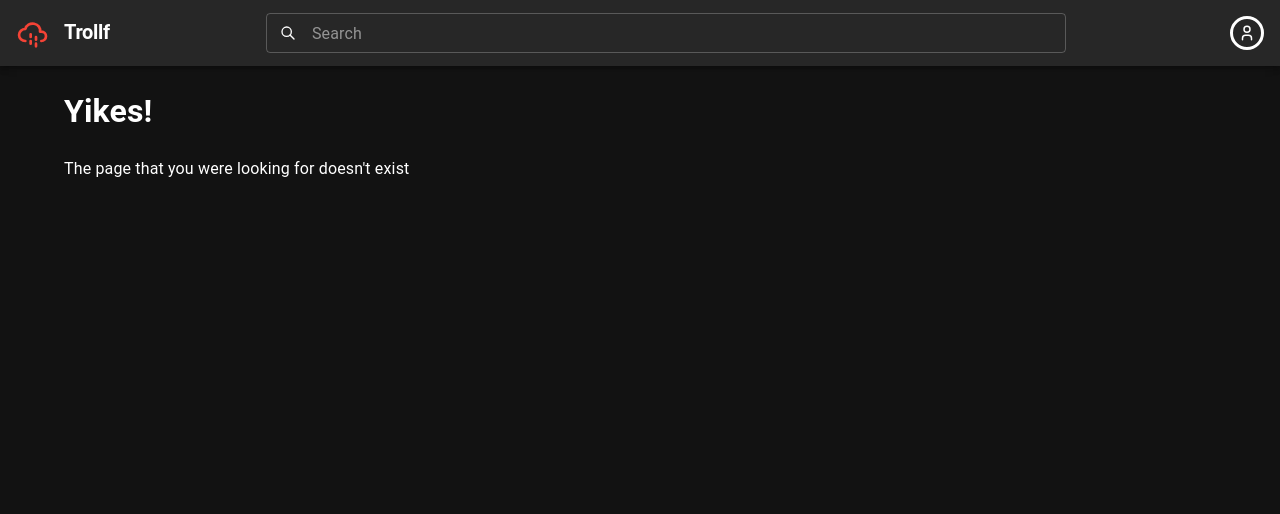
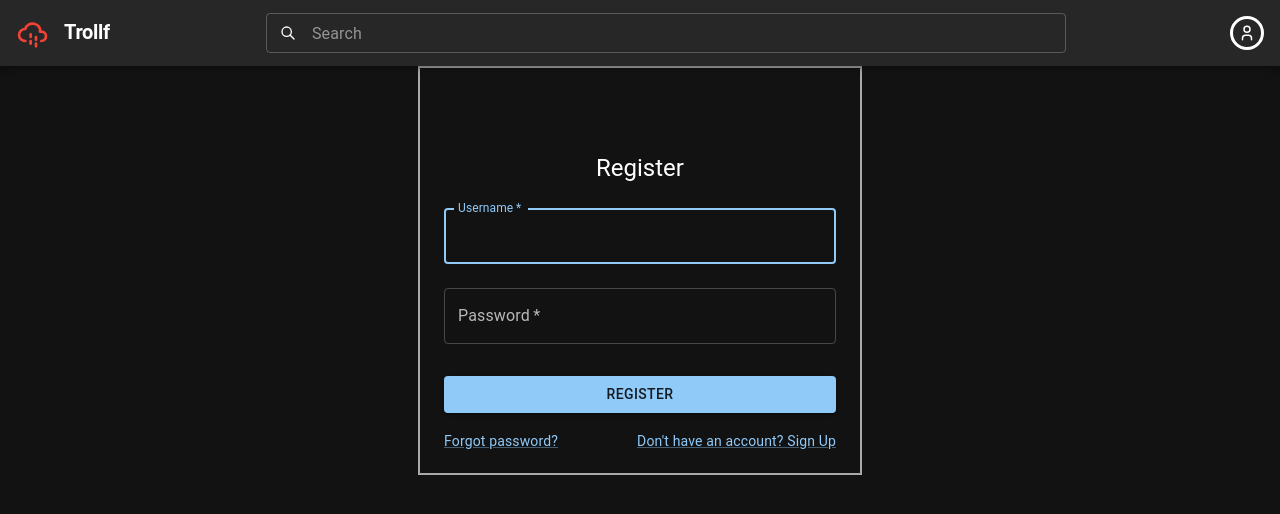
Before and after one commit to mScule/troll-forum-front, a React (Vite) app: page /register in a window 1280 px wide. Shown: the top 514 px of the page. Built offline with nearby package versions, Linux system fonts and the light colour scheme.

Commit message:
Basic registry form
Added basic registry form, can add users to database. Missing validation

```diff
--- /dev/null
+++ b/src/components/Register.tsx
@@ -0,0 +1,109 @@
+import * as React from 'react';
+import Button from '@mui/material/Button';
+import CssBaseline from '@mui/material/CssBaseline';
+import TextField from '@mui/material/TextField';
+import FormControlLabel from '@mui/material/FormControlLabel';
+import Checkbox from '@mui/material/Checkbox';
+import Link from '@mui/material/Link';
+import Grid from '@mui/material/Grid';
+import Box from '@mui/material/Box';
+import Typography from '@mui/material/Typography';
+import Container from '@mui/material/Container';
+import { createTheme, ThemeProvider } from '@mui/material/styles';
+import {useState} from "react";
+import axios from "axios";
+
+export default function Register() {
+
+    const [username, setUsername] = useState('');
+    const [password, setPassword] = useState('');
+    const [validated, setValidated] = useState(false);
+
+
+    const handleSubmit = async (event: React.FormEvent<HTMLFormElement>) => {
+        const form = event.currentTarget;
+        if (!form.checkValidity()) {
+            event.preventDefault();
+            event.stopPropagation();
+        } else {
+            setValidated(true);
+        try {
+            await axios.post('http://localhost:3001/v1/user/', {
+                username,
+                password
+            })
+        } catch (err) {
+            console.log(err)
+        }
+
+        }
+    };
+
+    const commonStyles = {
+        bgcolor: 'background.paper',
+        border: 2,
+    };
+
+    return (
+        <Container sx={{...commonStyles, borderColor: 'darkgrey', padding: '20px'}} component="main" maxWidth="xs">
+            <CssBaseline />
+            <Box
+                sx={{
+                    marginTop: 8,
+                    display: 'flex',
+                    flexDirection: 'column',
+                    alignItems: 'center',
+                }}
+            >
+                <Typography component="h1" variant="h5">
+                    Register
+                </Typography>
+                <Box component="form" onSubmit={handleSubmit} sx={{ mt: 1 }}>
+                    <TextField
+                        margin="normal"
+                        required
+                        fullWidth
+                        id="username"
+                        label="Username"
+                        name="username"
+                        autoComplete="username"
+                        autoFocus
+                        onChange={(event) => setUsername(event.target.value)}
+                    />
+                    <TextField
+                        margin="normal"
+                        required
+                        fullWidth
+                        name="password"
+                        label="Password"
+                        type="password"
+                        id="password"
+                        autoComplete="current-password"
+                        onChange={(event) => setPassword(event.target.value)}
+                    />
+                    <Button
+                        type="submit"
+                        fullWidth
+                        variant="contained"
+                        sx={{ mt: 3, mb: 2 }}
+                    >
+                        Register
+                    </Button>
+                    <Grid container>
+                        <Grid item xs>
+                            <Link href="#" variant="body2">
+                                Forgot password?
+                            </Link>
+                        </Grid>
+                        <Grid item>
+                            <Link href="#" variant="body2">
+                                {"Don't have an account? Sign Up"}
+                            </Link>
+                        </Grid>
+                    </Grid>
+                </Box>
+            </Box>
+
+        </Container>
+    );
+}
```
Also changed, not shown: src/router/index.tsx (+7 -0 lines).
